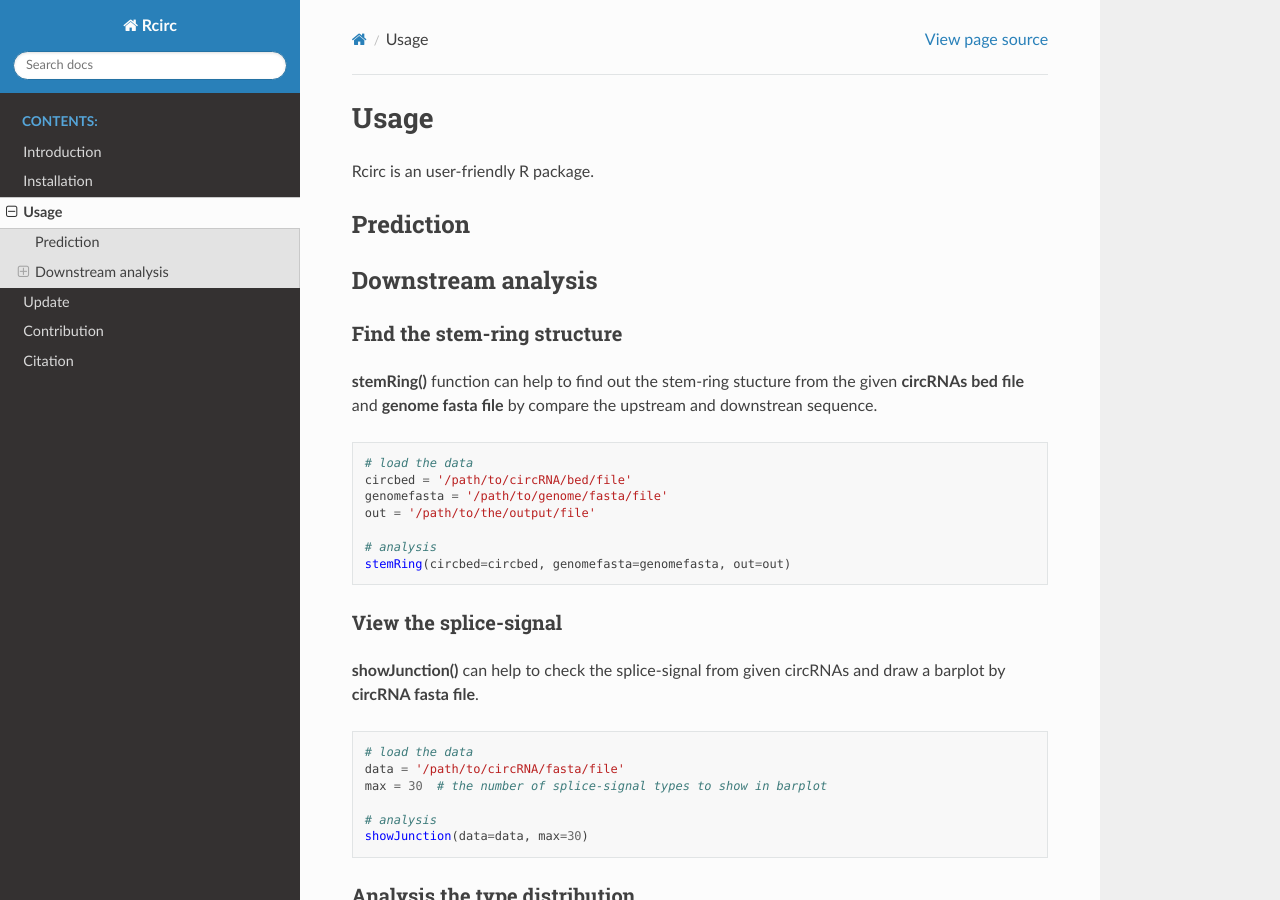
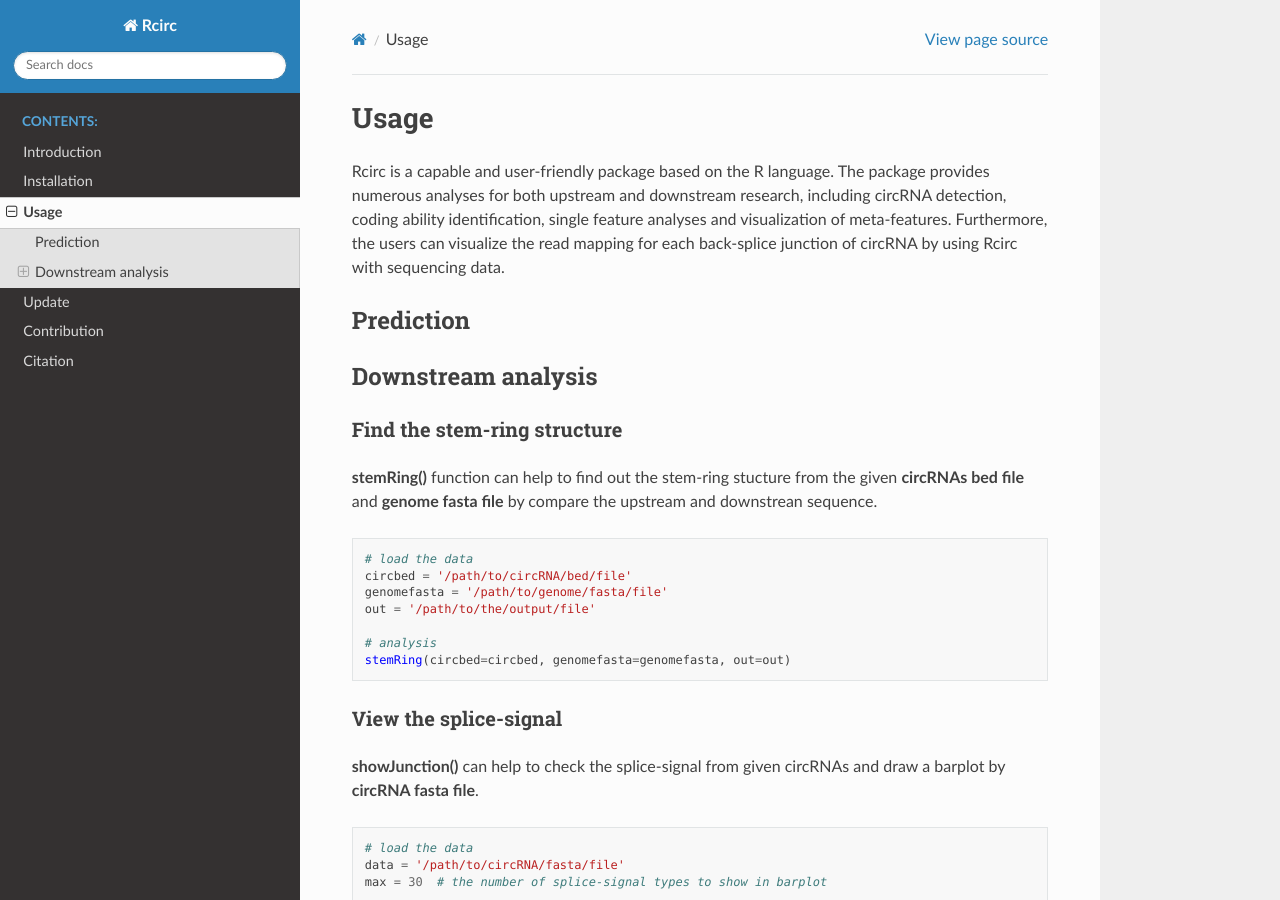
Before and after one commit to PSSUN/Rcirc_doc, a Sphinx documentation site: the page built from source/Usage/Usage.md, in a window 1280 px wide and 900 px high. Built offline with Sphinx 7.4.7 and the Read the Docs theme 2.0.0, drawn with Linux system fonts in a browser that asks for light colours.

Commit message:
Update Usage.md

```diff
--- a/source/Usage/Usage.md
+++ b/source/Usage/Usage.md
@@ -1,5 +1,5 @@
 # Usage
-Rcirc is an user-friendly R package.
+Rcirc is a capable and user-friendly package based on the R language. The package provides numerous analyses for both upstream and downstream research, including circRNA detection, coding ability identification, single feature analyses and visualization of meta-features. Furthermore, the users can visualize the read mapping for each back-splice junction of circRNA by using Rcirc with sequencing data.
 
 ## Prediction
 
```
